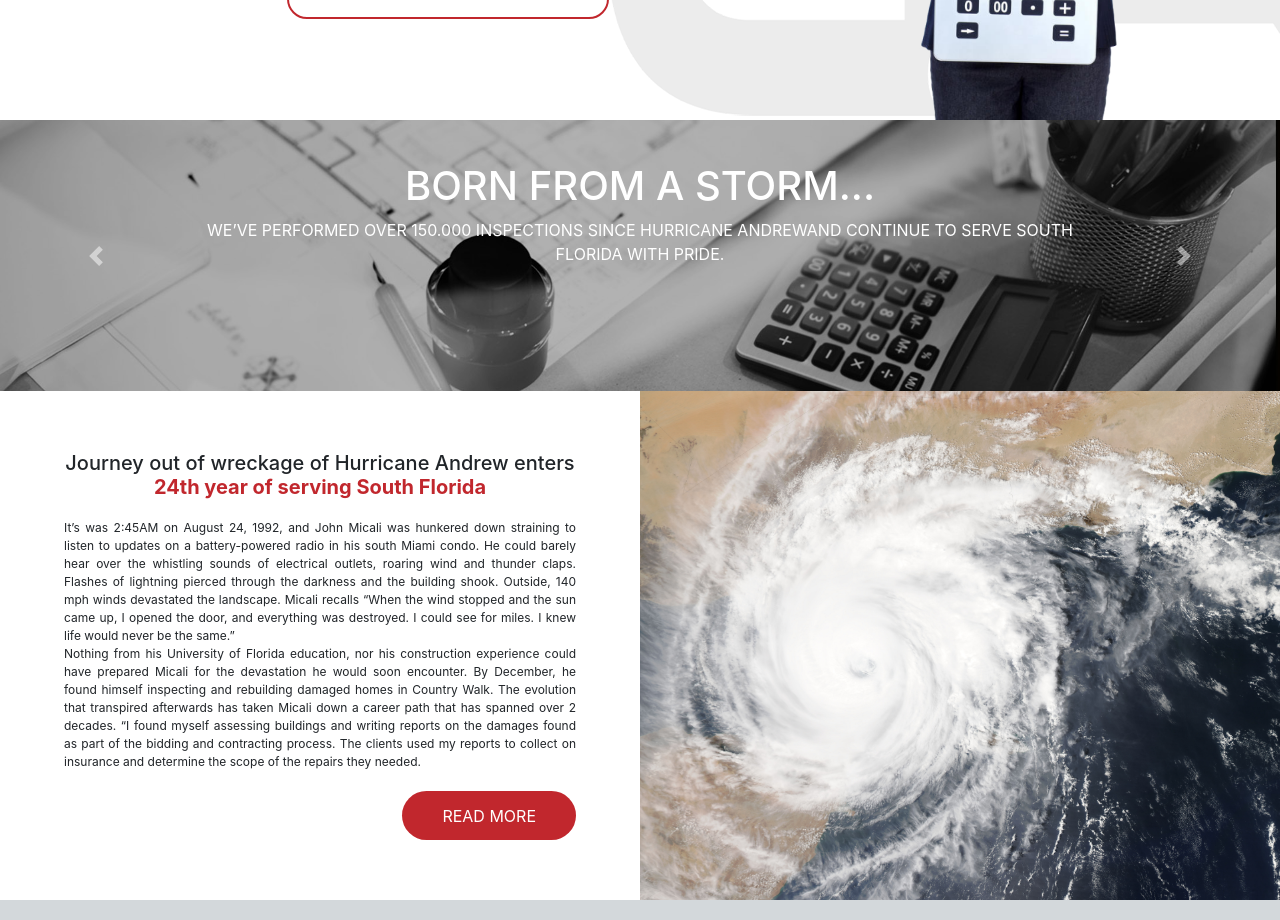
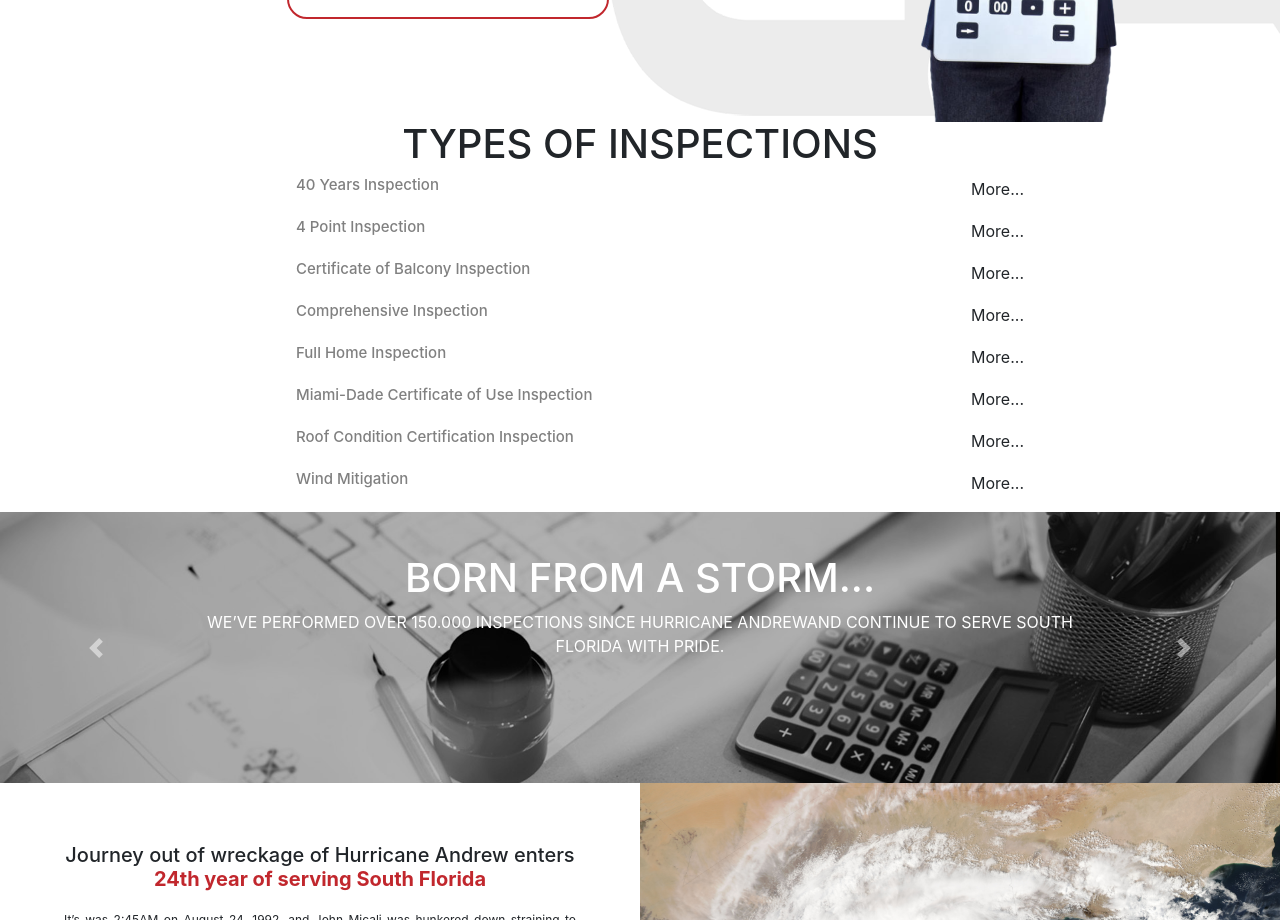
Before and after one commit to jonathans199/bainspections.com, a Vue app: page / in a window 1280 px wide. Shown: the part 1440-2360 px from the top of the page. Built offline with nearby package versions, Linux system fonts and the light colour scheme.

Commit message:
Inspection section

```diff
--- /dev/null
+++ b/src/assets/scss/_inspections.scss
@@ -0,0 +1,42 @@
+.display-none-flex{
+  display: none;
+}
+.flex-left{
+  display: flex;
+  flex-direction: column;
+  justify-content: flex-start;
+  align-items: flex-start;
+  width: 100%;
+}
+.flex-center{
+  display: flex;
+  flex-direction: column;
+  justify-content: center;
+  align-items: center;
+
+}
+.sec-inspections{
+  display: flex;
+  flex-direction: column;
+  justify-content: center;
+  align-items: center;
+}
+.sec-inspections-title{
+  display: flex;
+  flex-direction: row;
+  justify-content: space-between;
+  align-items: center;
+}
+.sec-inspections-title span{
+  cursor: pointer;
+}
+
+.sec-inspections-content{
+  width: 100%;
+}
+.sec-inspections-description{
+  // display: flex;
+  flex-direction: column;
+  justify-content: center;
+  align-items: center;
+}
--- a/src/assets/scss/main.scss
+++ b/src/assets/scss/main.scss
@@ -3,3 +3,4 @@
 @import '_slideHero.scss';
 @import '_footer.scss';
 @import '_quote.scss';
+@import '_inspections.scss';
--- a/src/components/Header.vue
+++ b/src/components/Header.vue
@@ -110,6 +110,7 @@ export default {
 
         }
       }
+
   }
 }
 </script>
--- a/src/components/Home.vue
+++ b/src/components/Home.vue
@@ -16,6 +16,7 @@ import Content from '../views/Content'
 import Footer from '../components/Footer'
 import Quote from '../components/Quote'
 
+
 export default {
     name: 'Home',
     components: {
--- /dev/null
+++ b/src/components/Inspections.vue
@@ -0,0 +1,94 @@
+<template>
+  <div class="sec-inspections">
+    <div class="sec-inspections-top-title">
+      <h1>TYPES OF INSPECTIONS</h1>
+    </div>
+    <div class="width-60">
+      <ul class="flex-center" v-if = "inspectionsEn != null" v-for="(inspection, index) in inspectionsEn" :index="index" :key="inspection.id">
+        <li class="flex-left">
+          <div class="sec-inspections-content flex-center width-100">
+            <div class="sec-inspections-title flex-left width-100">
+              <h3>{{inspection.title}}</h3>
+              <span @click="showMore('description',index)">{{more}}</span>
+            </div>
+            <div class="sec-inspections-description display-none-flex description">
+              <h3>{{inspection.title}}</h3>
+              <div v-for="description in inspection.description" :key="description.id">
+                <p>{{description.p}}</p>
+              </div>
+              <button >REQUEST QUOTE</button>
+            </div>
+          </div>
+        </li>
+      </ul>
+    </div>
+  </div>
+</template>
+<script>
+
+
+export default {
+  name: 'Header',
+  data () {
+    return {
+      selected: 'en',
+      inspectionsEn: [{title:"40 Years Inspection",
+                      description:[
+                        {p: "The 40 Year Building Recertification of Real Estate Property is a requirement, under Section 8-11(f) of the County Code, for buildings that have been in existence for more than 40 years and every 10 years thereafter."},
+                        {p: "If notification has been issued by the Building Department that your property(s) must receive a re-certification to comply with Section 8-11(f) of the Code of Miami Dade County, you must hire alicensed Florida Architect or Engineer to perform an inspection of your property and evaluate the Structural and Electrical components, as outlined in the Minimum Inspection Procedural Guidelines Forms. As a part of the Re-certification some cities require to submit a form certifying compliance with the parking illumination standards as per Chapter 8C of the Miami-Dade Code in Section 8C-3 signed and sealed by a professional engineer."},
+                        {p: "If you have received a notice that a 40/50-Year Re-certification is required on a building you own or manage, please don’t hesitate to call us at (786) 473-5813 and B&amp;A Engineering Services will provide you with a very competitive price quote for the inspection and report."}]},
+                     {title:"4 Point Inspection",
+                      description:[
+                       {p:"Once a home reaches a certain age, many insurance carriers would like to take a peek at the four main sources of insurance claims: the roof covering, plumbing, electrical and HVAC systems. Commercial and residential 4 Point Inspections are mandatory if required by the insurer companies before any insurance policy is issued on an older home (30 years old or more)."},
+                       {p: "4 Point Home Inspection must be submitted in a form to properly evaluate an application for your insurance. Four Point Inspection is for buildings older than 30 years."}]},
+                     {title:"Certificate of Balcony Inspection",
+                      description:[
+                       {p:"A Certificate of Balcony Inspection is a requirement from the State of Florida Department of Business and Professional Regulations (DBPR), Division of Hotels and Restaurants. The Inspector will verify, in the balcony inspection, any landing or porch that is accessible to or used by the public (platforms, stairways, railings and railways, guardrails, balustrades, parapets and areas enclosed by screening or other non-permanent building material (Section 509.2112, F.S. and Rule 61C-3.001(5)(a), F.A.C.))."},
+                       {p:"Balcony Inspection is mandatory for public lodging establishments that are 3 or more stories in height."}]},
+                     {title:"Comprehensive Inspection",
+                      description:[
+                       {p:"If you are looking to buy a commercial building and your financial institution or insurance company request an inspection to determine condition of all components of the building, a Comprehensive Inspection must be performed. A Comprehensive Inspection covers every aspect of a property’s condition and can alert you of existing or potential problems."}]},
+                     {title:"Full Home Inspection",
+                      description:[
+                       {p:"If you are looking to buy your home, we understand how important a home inspection is to your realestate transaction so we do the absolute best to ensure you get the best inspection possible. Emotionoften affects the buyer and makes it hard to imagine any problems with their new home. A buyer needs ahome inspection to find out all the problems possible with the home before moving in. A full homeinspection covers every aspect of a property’s condition and can alert you of existing or potential problems."}]},
+                     {title:"Miami-Dade Certificate of Use Inspection",
+                      description:[
+                        {p:"This is an inspection required to comply with Miami-Dade Ordinance No. 08-133, which applies to all residential properties in unincorporated Miami-Dade County which are acquired through a Certificate of Title (Foreclosures and Judgments), in accordance with Chapter 45, Florida Statutes. Residential properties affected include single-family homes, condominiums, townhouses and duplexes. The ordinance requires that title holders of foreclosed properties in Miami-Dade County acquired through Certificate of Title under chapter 45, Florida Statutes F.S. (Foreclosure and Judgments) obtain a Certificate of Use (CU) prior to offering the property for sale, transfer or alienation. This inspection must be signed off by an Engineer or Architect in the State of Florida."}]},
+                     {title:"Roof Condition Certification Inspection",
+                      description:[
+                        {p:"The Roof Condition Certification is a requirement from the insurance companies for properties with more than 25 years. The Roof Condition Certification Inspection must be performed and report must be completed by a verifiable Florida-licensed professional. Documentation should indicate the roof estimated age, that it is in good condition and free from leaks, and has a remaining useful life of at least three years."}]},
+                     {title:"Wind Mitigation",
+                      description:[
+                        {p:"A thorough wind mitigation analysis and inspection is one of the few types of home inspections that helps reduce the cost of homeowner’s insurance. According to Florida Statutes, your insurance company is required to lower your rates based on features/construction of the home that reduce home damage in due to hurricane winds."},
+                        {p:"The wind mitigation verifies the appropriateness of the structure construction in the event of a windstorm or tropical storm. Wind mitigation inspection is a valuable service that might reduce your insurance rates from the insurance company. Windstorm mitigation can be performed for a single family home,townhouse, condo or commercial building. B&amp;A can help you, please give us a call at (786) 473-5812 or fill out our form to schedule the inspection."},
+                        {p:"Would you like to get an idea of the windstorm mitigation construction features on your home from a trained, licensed inspector? The Windstorm Consultation is a hands-on visit to help you understand what could potentially be done to enhance your preparedness and potentially lower your insurance rates."},
+                         {p:"Also if you are representing a Condo Association and you are looking to obtain an exact inventory of the opening protection of each unit at condo, B&amp;A can help you, please give us a call at (786) 473-5812 or fill out our form and we would be happy to assist you."}]}],
+      inspectionsSp: [{title:"", description:""},
+                     {title:"", description:""},
+                     {title:"", description:""},
+                     {title:"", description:""},
+                     {title:"", description:""},
+                     {title:"", description:""},
+                     {title:"", description:""},
+                     {title:"", description:""}],
+      more:"More...",
+      mass: "Mass..."
+    }
+  },
+  methods: {
+   showMore(cl,a){
+    //  alert(a);
+      var ele= document.getElementsByClassName(cl)
+      var index=a;
+      // alert(key);
+      if(ele[index].classList.contains('display-none-flex')){
+        ele[index].classList.remove('display-none-flex');
+        ele[index].classList.add('display-flex');
+      }else if(!ele[index].classList.contains('display-none-flex')){
+        ele[index].classList.remove('display-flex');
+        ele[index].classList.add('display-none-flex');
+      }
+    }
+  }
+}
+</script>
--- a/src/views/Content.vue
+++ b/src/views/Content.vue
@@ -41,7 +41,7 @@
             <img src="./../assets/img/content/contentPic0.png">
         </div>
         </div>
-
+<Inspections/>
 <!-- SEC-B -->
 
         <div class="sec-b" id="sec-b">
@@ -336,7 +336,12 @@
 </template>
 
 <script>
+import Inspections from '../components/Inspections'
 export default {
+    name: 'Content',
+    components: {
+        Inspections
+    },
   data () {
     return {
         clientsA: [
```
Also changed, not shown: src/assets/scss/_header.scss (+5 -3 lines).
